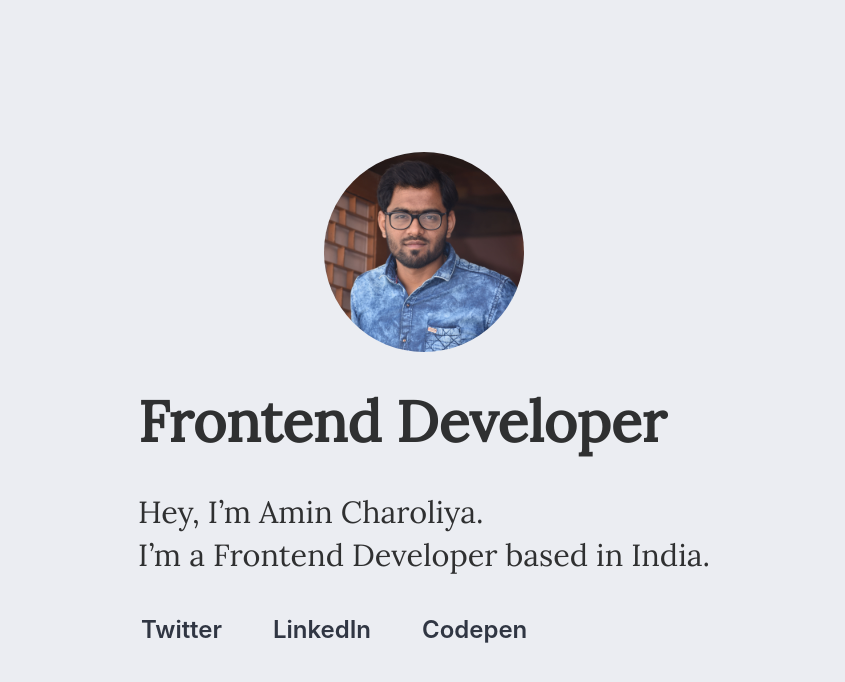
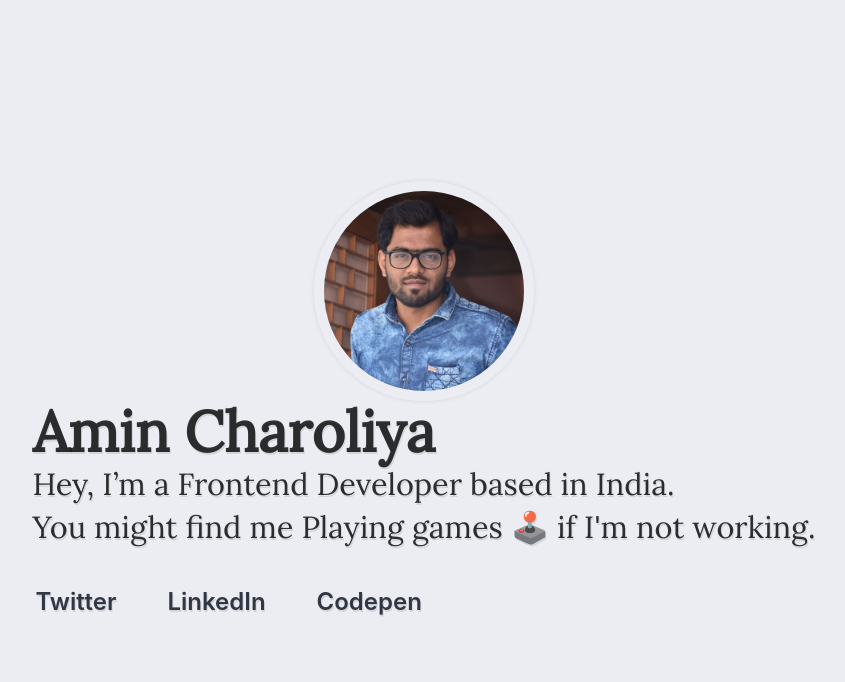
Before and after one commit to amincharoliya/amin, a React (Create React App) app: page / in a window 1280 px wide. Shown: the top 682 px of the page, without its empty margins (216-1061 px from the left). Built offline with nearby package versions, Linux system fonts and the light colour scheme.

Commit message:
added 404, images

```diff
--- a/src/App.css
+++ b/src/App.css
@@ -1,4 +1,6 @@
 @import url('https://fonts.googleapis.com/css?family=Lora');
+*{margin:0;padding:0;}
+::selection{background-color: #ffd900;}
 main {
     background-color: rgb(235, 237, 242);
     display: flex;
@@ -27,16 +29,19 @@ body {
     -webkit-font-feature-settings: "kern", "liga", "clig", "calt";
     font-feature-settings: "kern", "liga", "clig", "calt";
 }
+.Banner{text-shadow: rgba(0, 0, 0, 0.1) 1px 2px;}
 h1{font-family: 'Lora', serif;font-weight: 700;text-rendering: optimizeLegibility;font-size: 3.157rem;line-height: 1.1;}
 p{font-size: 1.7rem;line-height: 1.4;margin-bottom: 2rem;}
 .social {padding: 0;margin: 0;}
 .social li{list-style: none;display: inline-block;}
 .social li:not(:first-child){margin-left: 2.5rem}
 a{font-style: normal;color: rgb(48, 54, 67);font-size: 1.333rem;font-weight: 600;transition: all 0.3s ease;text-decoration: none;font-family: "Source Sans Pro", -apple-system, BlinkMacSystemFont, "Segoe UI", Roboto, Helvetica, Arial, sans-serif, "Apple Color Emoji", "Segoe UI Emoji", "Segoe UI Symbol";padding: 3px;}
-a{outline: 0 solid #ffd900;text-decoration: none;}
+a{outline: 2px solid transparent;text-decoration: none;transition: all ease .4s;}
 a:focus{outline: 5px solid #ffd900;}
-.Avatar-frame{width: 200px;height: 200px;border-radius: 50%;margin: 0 auto;display: block;overflow: hidden;}
+.Avatar-frame img::selection{background-color: transparent;}
+.Avatar-frame{width: 200px;height: 200px;border-radius: 50%;margin: 0 auto;display: block;overflow: hidden;border: 10px solid #ebedf2;box-shadow: 0px 0px 5px rgba(0,0,0,.1);}
 .Avatar{max-width: 100%;}
+.animationScreen{position:absolute;left:0;right:0;bottom: 0;top: 0;}
 @media screen and (max-width : 630px){
   html{font-size: 75%;text-align: center;}
   .Avatar-frame{width: 150px;height: 150px;}
--- a/src/App.js
+++ b/src/App.js
@@ -3,7 +3,6 @@ import Home from './home';
 import Notfound from './notfound';
 import { Route, BrowserRouter as Router, Switch } from 'react-router-dom';
 
-import logo from './logo.svg';
 import './App.css';
 
 class App extends Component {
--- a/src/banner.js
+++ b/src/banner.js
@@ -1,16 +1,16 @@
 import React, { Component } from 'react';
 import ProfilePhoto from './images/DSC_0983.jpg';
+
 class Banner extends Component {
     render() {
         return (
             <>
-            <div id="canvas-shapes"></div>
             <div className="Banner">
                 <div className="Avatar-frame">
-                    <img className="Avatar" src={ProfilePhoto} />
+                    <img className="Avatar" src={ProfilePhoto} alt="avatar" />
                 </div>
-                <h1>Frontend Developer</h1>
-                <p>Hey, I’m Amin Charoliya.<br/> I’m a  Frontend Developer based in India.</p>
+                <h1>Amin Charoliya</h1>
+                <p>Hey, I’m a Frontend Developer based in India.<br/> You might find me Playing games <span role="img" aria-label="Gamepad">🕹️</span> if I'm not working.</p>
                 <ul className="social">
                     <li><a href="https://twitter.com/amincharoliya" target="_blank" rel="noopener noreferrer" >Twitter</a></li>
                     <li><a href="https://www.linkedin.com/in/amin-charoliya-392bab81" target="_blank" rel="noopener noreferrer" >LinkedIn</a></li>
```
Also changed, not shown: 2 other files (tests, documents, lock files or other folders).
